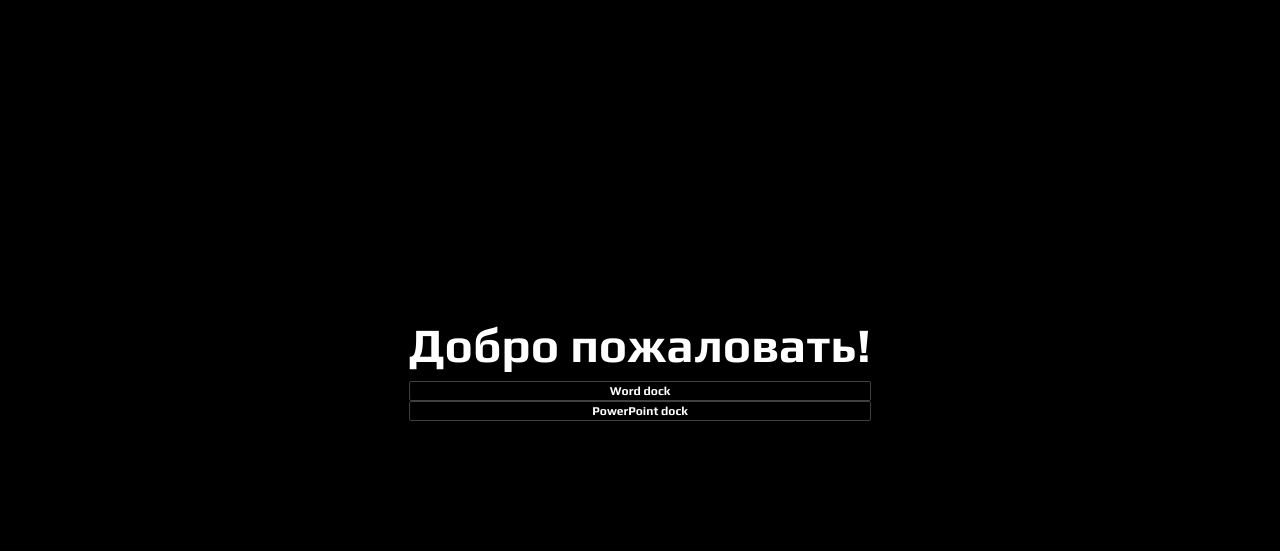
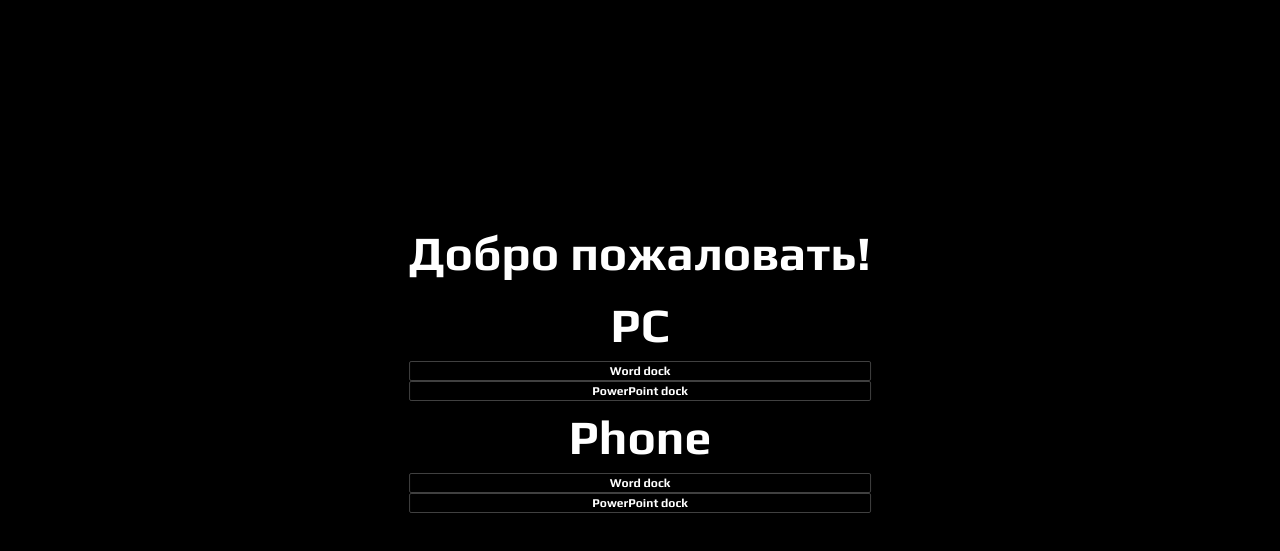
Before and after one commit to serp0v/123, a plain HTML site: page index.html in a window 1280 px wide. Shown: the part 59-610 px from the top of the page. Drawn offline with Linux system fonts and the light colour scheme.

Commit message:
Add files via upload

```diff
--- a/index.html
+++ b/index.html
@@ -26,9 +26,13 @@
 
             <div class="main-cont">
                 <div class="pe">
-                    Добро пожаловать!
+                    <p>Добро пожаловать!</p>
+                    PC
                     <a class="toplink a-link" href="#" download="Cherkasov_main.docx">Word dock</a>
                     <a  class="toplink a-link" href="#" download="cherkasov_prez.pptx">PowerPoint dock</a>
+                    Phone
+                    <a class="toplink a-link" href="Cherkasov_main.docx" download="Cherkasov_main.docx">Word dock</a>
+                    <a  class="toplink a-link" href="cherkasov_prez.pptx" download="cherkasov_prez.pptx">PowerPoint dock</a>
                 </div>
                 <!-- <div class="docks">
 
```
